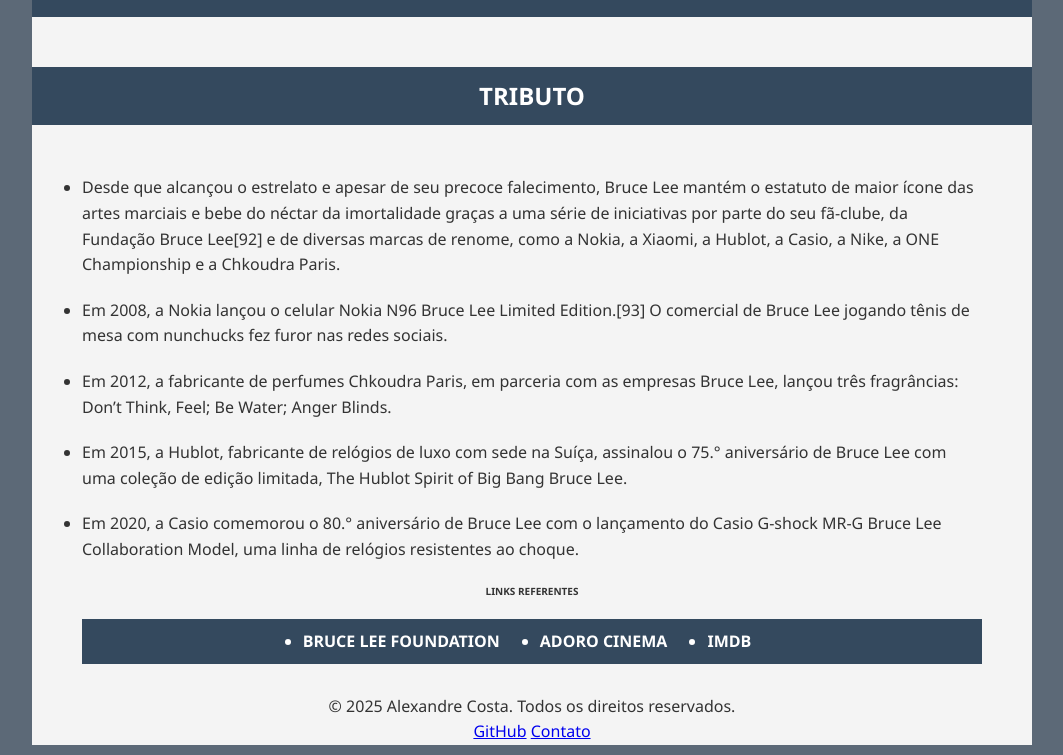
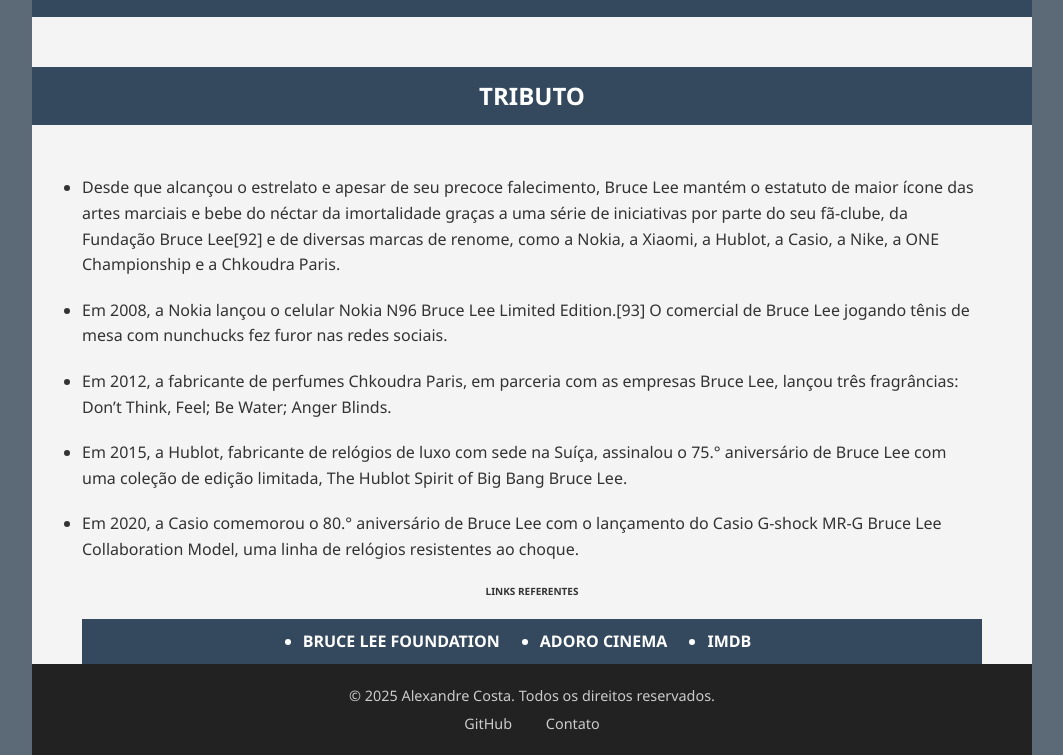
Before and after one commit to alexandrecosta085/Tributo-a-Bruce-Lee, a plain HTML site: page index.html in a window 1280 px wide. Shown: the part 1904-2659 px from the top of the page, without its empty margins (108-1171 px from the left). Drawn offline with Linux system fonts and the light colour scheme.

Commit message:
alteração no footer

```diff
--- a/style.css
+++ b/style.css
@@ -182,8 +182,26 @@ div ul li a:hover {
   text-decoration: underline; /* Sublinha os links ao passar o mouse */
 }
 
-/* Estilo do rodapé */
-footer {
-  text-align: center; /* Centraliza o conteúdo do rodapé */
-  margin-top: 30px; /* Espaçamento superior */
+/* Footer */
+#footer {
+  background-color: #222;
+  color: #ccc;
+  text-align: center;
+  padding: 20px 20px;
+  font-size: 0.9rem;
 }
+
+#footer .social-links {
+  margin-top: 5px;
+}
+
+#footer .social-links a {
+  color: #ccc;
+  margin: 0 15px;
+  text-decoration: none;
+  transition: color 0.3s ease;
+}
+
+#footer .social-links a:hover {
+  color: #00f2fe;
+}
```
